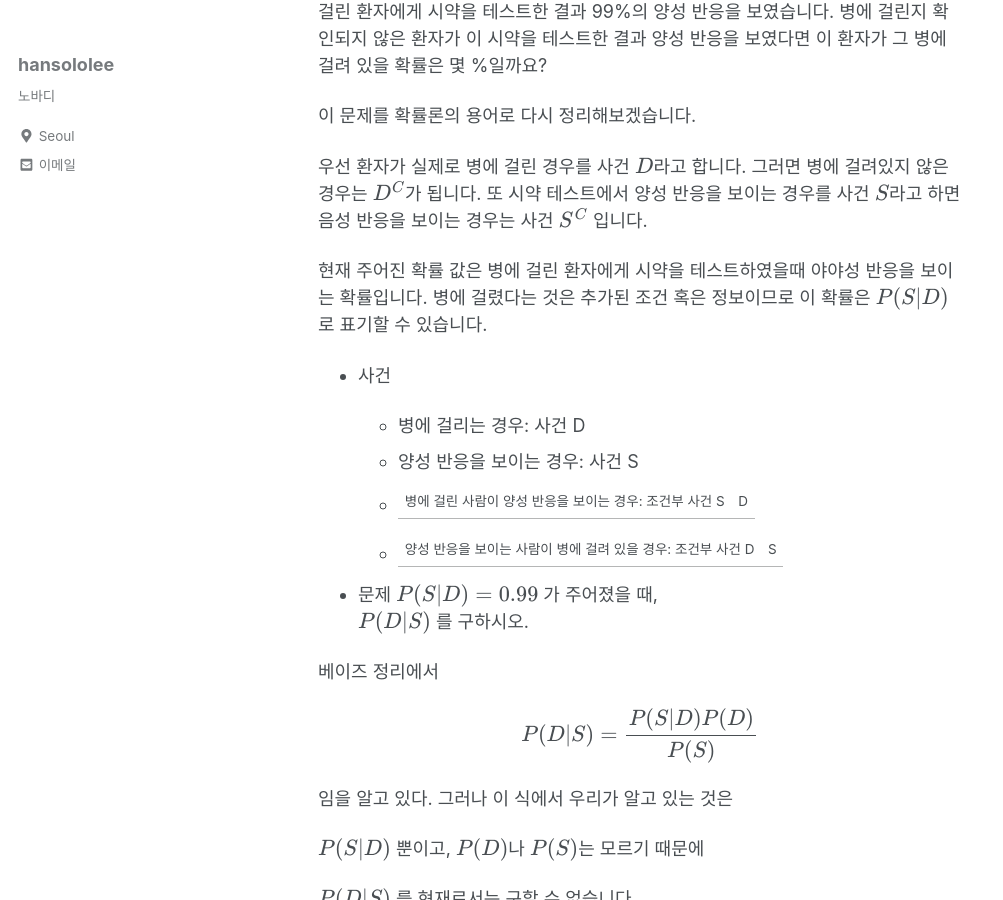
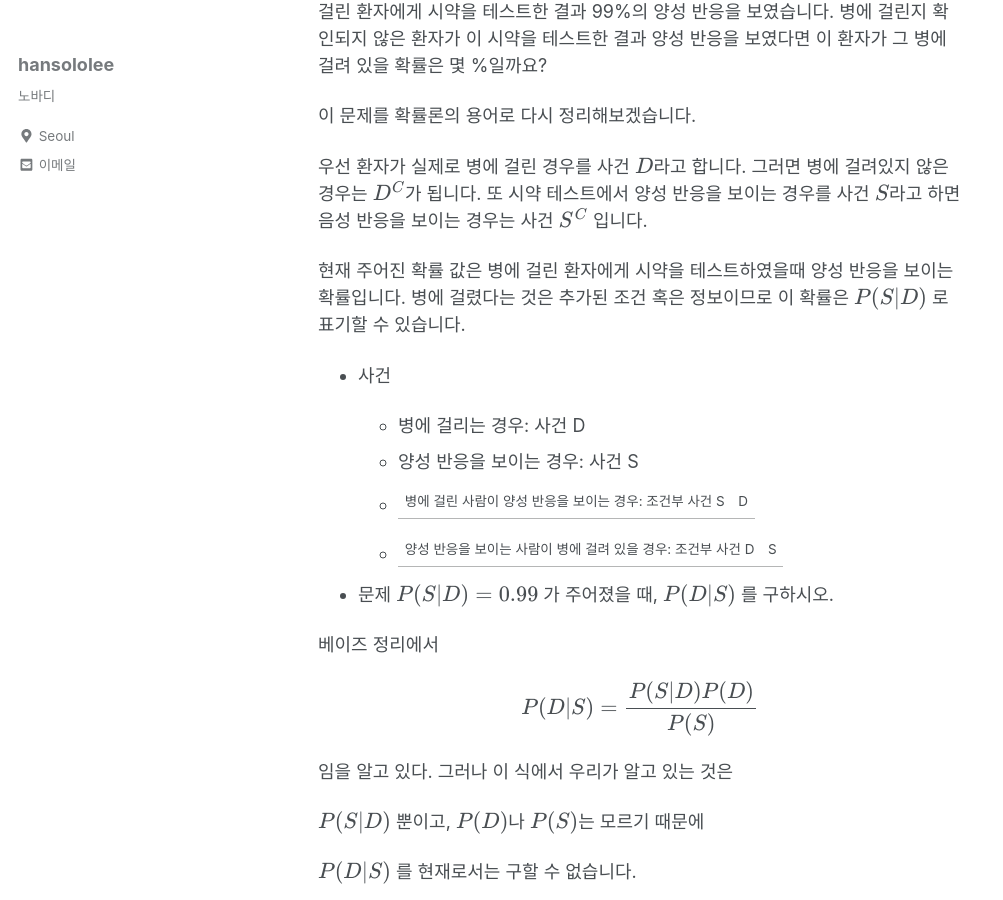
Before and after one commit to arisongha/hansololee.github.io, a Jekyll site: the page built from _posts/2019-01-22-bayesian_rule.md, in a window 1280 px wide and 900 px high, scrolled down 1671 px. Shown: the whole window, without its empty margins (0-1003 px from the left). Built offline with Jekyll 4.4.1, drawn with Linux system fonts in a browser that asks for light colours; cached includes are drawn as plain includes; nearby versions of some CDN libraries; formulas are drawn with MathJax 3.

Commit message:
Update 2019-01-22-bayesian_rule.md

```diff
--- a/_posts/2019-01-22-bayesian_rule.md
+++ b/_posts/2019-01-22-bayesian_rule.md
@@ -54,7 +54,7 @@
 
 우선 환자가 실제로 병에 걸린 경우를 사건 $$D$$라고 합니다. 그러면 병에 걸려있지 않은 경우는 $$D^C$$가 됩니다. 또 시약 테스트에서 양성 반응을 보이는 경우를 사건 $$S$$라고 하면 음성 반응을 보이는 경우는 사건 $$S^C$$ 입니다.
 
-현재 주어진 확률 값은 병에 걸린 환자에게 시약을 테스트하였을때 야야성 반응을 보이는 확률입니다. 병에 걸렸다는 것은 추가된 조건 혹은 정보이므로 이 확률은
+현재 주어진 확률 값은 병에 걸린 환자에게 시약을 테스트하였을때 양성 반응을 보이는 확률입니다. 병에 걸렸다는 것은 추가된 조건 혹은 정보이므로 이 확률은
 $$P(S|D)$$
 로 표기할 수 있습니다.
 
```
